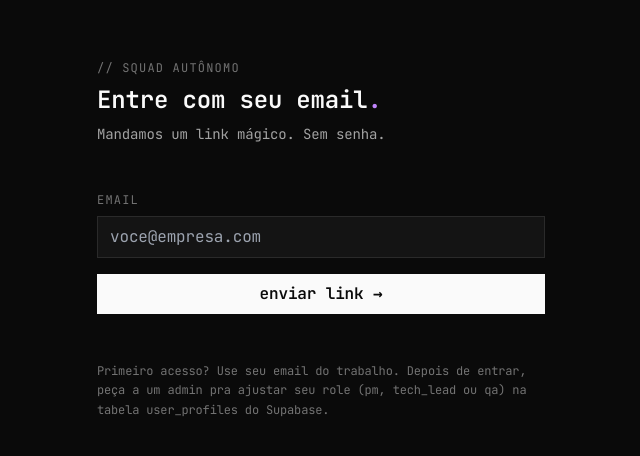
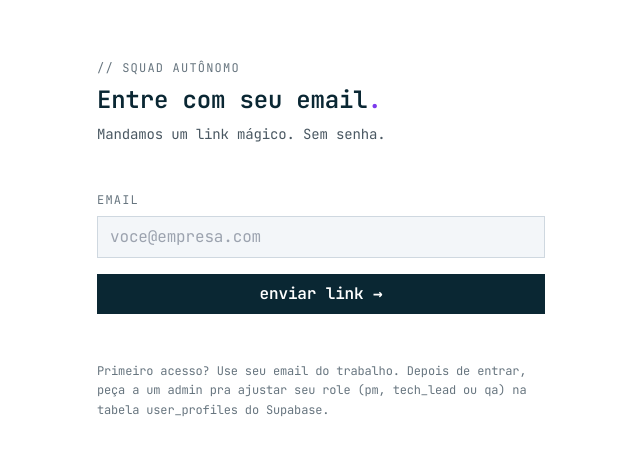
Before and after one commit to EMigotto/Squad-autonoma, a Next.js app: page /login in a window 1280 px wide. Shown: the part 160-616 px from the top of the page, without its empty margins (319-959 px from the left). Built offline with nearby package versions, Linux system fonts and the light colour scheme.

Commit message:
Add files via upload

```diff
--- a/app/api/projects/route.ts
+++ b/app/api/projects/route.ts
@@ -82,7 +82,7 @@ export async function POST(req: Request) {
         app_type: body.app_type === "existing" ? "existing" : "new",
         app_kind: body.app_kind ?? null,
         tech_stack: body.tech_stack ?? null,
-        instructions_path: body.instructions_path || "CLAUDE.md",
+        instructions_path: body.instructions_path || "AGENTS.md",
         created_by: user.id,
       })
       .select()
--- a/app/globals.css
+++ b/app/globals.css
@@ -40,16 +40,17 @@ body {
 
 /* Focus ring — sharp, no rounded blur */
 *:focus-visible {
-  outline: 1px solid #fbbf24;
+  outline: 1px solid #00AEEF;
   outline-offset: 2px;
 }
 
-/* Cards: subtle grain background for texture */
+/* Cards: superfície clara com leve profundidade (tema Cielo) */
 .card-surface {
   background: linear-gradient(
     180deg,
-    rgba(255, 255, 255, 0.02) 0%,
-    rgba(255, 255, 255, 0) 100%
+    rgba(10, 39, 51, 0.015) 0%,
+    rgba(10, 39, 51, 0) 100%
   );
-  background-color: #141414;
+  background-color: #ffffff;
+  border-color: #e4eaef;
 }
--- a/app/settings/page.tsx
+++ b/app/settings/page.tsx
@@ -1208,13 +1208,13 @@ function DreamingSection() {
           </div>
           <div>
             <div className="font-mono text-ink-100 text-[11px] mb-1">2 · consolidação</div>
-            Ao rodar o Dreaming, um agente lê o arquivo de instruções (<code>CLAUDE.md</code>),
+            Ao rodar o Dreaming, um agente lê o arquivo de instruções (<code>AGENTS.md</code>),
             <strong> integra</strong> os aprendizados pendentes (novas convenções, armadilhas a evitar,
             arquitetura esclarecida) e abre um <strong>PR</strong> <code>chore/dreaming-update</code>.
           </div>
           <div>
             <div className="font-mono text-ink-100 text-[11px] mb-1">3 · efeito</div>
-            O <code>CLAUDE.md</code> é injetado no contexto de <strong>toda</strong> sessão de agente.
+            O <code>AGENTS.md</code> é injetado no contexto de <strong>toda</strong> sessão de agente.
             Consolidado lá, o aprendizado passa a guiar PM, Tech Lead, Devs e QA nas próximas features —
             o mesmo erro tende a não se repetir.
           </div>
@@ -1272,7 +1272,7 @@ function DreamingSection() {
       {/* JÁ CONSOLIDADOS */}
       {applied.length > 0 && (
         <details className="text-xs">
-          <summary className="cursor-pointer text-ink-400 hover:text-ink-100">{applied.length} já consolidado(s) no CLAUDE.md · ver histórico</summary>
+          <summary className="cursor-pointer text-ink-400 hover:text-ink-100">{applied.length} já consolidado(s) no AGENTS.md · ver histórico</summary>
           <div className="space-y-1 mt-2">
             {applied.map((l) => (
               <div key={l.id} className="border border-ink-800 px-3 py-2 text-sm text-ink-400">
@@ -1301,7 +1301,7 @@ function ProjectsSection({ configuringId }: { configuringId?: boolean }) {
     app_type: "new",
     app_kind: "app",
     tech_stack: "",
-    instructions_path: "CLAUDE.md",
+    instructions_path: "AGENTS.md",
   });
   const [saving, setSaving] = useState(false);
   const [error, setError] = useState("");
@@ -1445,7 +1445,7 @@ function ProjectsSection({ configuringId }: { configuringId?: boolean }) {
                 label="arquivo de instruções"
                 value={form.instructions_path}
                 onChange={(v) => setForm({ ...form, instructions_path: v })}
-                placeholder="CLAUDE.md"
+                placeholder="AGENTS.md"
               />
             </div>
             {form.app_type === "existing" ? (
@@ -1534,7 +1534,7 @@ function ReposManager() {
   const [newDeps, setNewDeps] = useState("");
   const [newAppType, setNewAppType] = useState("new");
   const [newStack, setNewStack] = useState("");
-  const [newInstr, setNewInstr] = useState("CLAUDE.md");
+  const [newInstr, setNewInstr] = useState("AGENTS.md");
   const [adding, setAdding] = useState(false);
   const [error, setError] = useState("");
 
@@ -1562,7 +1562,7 @@ function ReposManager() {
         depends_on: newDeps.trim(),
         app_type: newAppType,
         tech_stack: newStack.trim(),
-        instructions_path: newInstr.trim() || "CLAUDE.md",
+        instructions_path: newInstr.trim() || "AGENTS.md",
       }),
     });
     const data = await res.json();
@@ -1724,7 +1724,7 @@ function ReposManager() {
             type="text"
             value={newInstr}
             onChange={(e) => setNewInstr(e.target.value)}
-            placeholder="CLAUDE.md"
+            placeholder="AGENTS.md"
             className="w-full bg-ink-900 border border-ink-700 px-2 py-1.5 text-sm focus:border-discovery focus:outline-none"
           />
         </div>
--- a/public/manual-content.html
+++ b/public/manual-content.html
@@ -9,9 +9,9 @@
 <link href="https://fonts.googleapis.com/css2?family=JetBrains+Mono:wght@400;500;700;800&family=Newsreader:ital,opsz,wght@0,6..72,400;0,6..72,500;0,6..72,600;1,6..72,400&display=swap" rel="stylesheet">
 <style>
   :root{
-    --navy:#00141f; --navy-2:#00263A; --surface:#012c42; --surface-2:#013A57;
-    --turq:#00AEEF; --green:#A6CE39; --amber:#f5b941; --rose:#ff6b6b;
-    --ink:#e8f1f5; --ink-2:#a7c0cd; --ink-3:#6f8a98; --line:#0c3650; --line-2:#0a2c40;
+    --navy:#ffffff; --navy-2:#06283a; --surface:#f4f8fa; --surface-2:#eef3f7;
+    --turq:#0a6f97; --green:#5f8f17; --amber:#a8730a; --rose:#c0392b;
+    --ink:#0a2733; --ink-2:#41545f; --ink-3:#5f7480; --line:#dde6ec; --line-2:#e8eef3;
     --mono:"JetBrains Mono",ui-monospace,monospace;
     --serif:"Newsreader",Georgia,serif;
   }
@@ -49,7 +49,7 @@
   @keyframes rise{from{opacity:0;transform:translateY(14px)}to{opacity:1;transform:none}}
 
   /* TOC */
-  nav.toc{position:sticky;top:0;z-index:20;background:rgba(0,20,31,.86);
+  nav.toc{position:sticky;top:0;z-index:20;background:rgba(255,255,255,.88);
     backdrop-filter:blur(10px);border-bottom:1px solid var(--line);padding:12px 0}
   nav.toc ol{list-style:none;margin:0;padding:0;display:flex;gap:6px 18px;flex-wrap:wrap;
     font-family:var(--mono);font-size:11.5px;letter-spacing:.05em;text-transform:uppercase}
@@ -64,7 +64,7 @@
   h3{font-weight:700;font-size:19px;color:var(--ink);margin:34px 0 8px;letter-spacing:-.01em}
   p{margin:0 0 16px;color:#dbe8ee}
   .muted{color:var(--ink-2)}
-  strong{color:#fff;font-weight:600}
+  strong{color:#06222e;font-weight:600}
   ul,ol.steps{margin:0 0 18px;padding-left:0;list-style:none}
   ul li{position:relative;padding-left:22px;margin:8px 0;color:#dbe8ee}
   ul li::before{content:"▸";position:absolute;left:0;color:var(--turq);font-family:var(--mono)}
@@ -77,17 +77,17 @@
   /* CARD GRID */
   .grid{display:grid;gap:14px;margin:22px 0}
   .g2{grid-template-columns:1fr 1fr}.g3{grid-template-columns:1fr 1fr 1fr}.g4{grid-template-columns:repeat(4,1fr)}
-  .card{background:linear-gradient(180deg,var(--surface),rgba(1,44,66,.4));
+  .card{background:linear-gradient(180deg,#ffffff,var(--surface));
     border:1px solid var(--line);border-radius:8px;padding:18px 18px}
   .card .tag{font-size:10.5px;letter-spacing:.18em;text-transform:uppercase;color:var(--turq);margin-bottom:6px}
-  .card h4{font-family:var(--mono);font-size:15px;margin:0 0 6px;color:#fff;font-weight:700}
+  .card h4{font-family:var(--mono);font-size:15px;margin:0 0 6px;color:#06222e;font-weight:700}
   .card p{font-size:14.5px;margin:0;color:var(--ink-2);line-height:1.55}
 
   /* AGENT FLOW */
   .flow{display:flex;flex-wrap:wrap;gap:8px;align-items:stretch;margin:24px 0}
   .stage{flex:1;min-width:150px;background:var(--surface);border:1px solid var(--line);border-radius:8px;padding:14px;position:relative}
   .stage .st-n{font-family:var(--mono);font-size:10px;color:var(--ink-3);letter-spacing:.15em}
-  .stage h4{font-family:var(--mono);font-size:14px;color:#fff;margin:4px 0 2px}
+  .stage h4{font-family:var(--mono);font-size:14px;color:#06222e;margin:4px 0 2px}
   .stage .ag{font-family:var(--mono);font-size:11.5px;color:var(--green);margin-bottom:6px}
   .stage p{font-size:13px;color:var(--ink-2);margin:0;line-height:1.5}
   .stage .gate{position:absolute;right:-5px;top:50%;transform:translateY(-50%);z-index:2;
@@ -101,19 +101,19 @@
   thead th{font-size:11px;letter-spacing:.08em;text-transform:uppercase;color:var(--turq);
     background:rgba(0,174,239,.06);position:sticky;top:0}
   tbody tr:hover{background:rgba(0,174,239,.04)}
-  td.feat{font-family:var(--mono);font-weight:500;color:#fff;font-size:13px}
+  td.feat{font-family:var(--mono);font-weight:500;color:#06222e;font-size:13px}
   .yes{color:var(--green);font-family:var(--mono)} .no{color:var(--rose);font-family:var(--mono)}
   .partial{color:var(--amber);font-family:var(--mono)}
   .hl{background:rgba(166,206,57,.05)}
   .hl td:first-child{border-left:3px solid var(--green)}
 
   /* CALLOUT */
-  .callout{border-left:3px solid var(--green);background:rgba(166,206,57,.06);
+  .callout{border-left:3px solid var(--green);background:rgba(95,143,23,.07);
     padding:16px 20px;border-radius:0 8px 8px 0;margin:22px 0}
-  .callout.warn{border-color:var(--amber);background:rgba(245,185,65,.06)}
+  .callout.warn{border-color:var(--amber);background:rgba(168,115,10,.07)}
   .callout .tag{font-family:var(--mono);font-size:11px;letter-spacing:.16em;text-transform:uppercase;color:var(--green);display:block;margin-bottom:5px}
   .callout.warn .tag{color:var(--amber)}
-  .callout p{margin:0;font-size:15px;color:#e6f0d8}
+  .callout p{margin:0;font-size:15px;color:#21333d}
 
   /* DIAGRAM */
   .diagram{background:radial-gradient(700px 400px at 50% 0%, rgba(0,174,239,.08), transparent 60%),var(--navy-2);
@@ -128,11 +128,11 @@
   .role-h{display:flex;align-items:center;gap:12px;margin-bottom:6px}
   .role-h h3{margin:0}
   .role-badge{font-family:var(--mono);font-weight:800;font-size:12px;letter-spacing:.06em;
-    color:var(--navy);padding:4px 9px;border-radius:5px}
-  .role-badge.pm{background:var(--turq)} .role-badge.tl{background:#7fb2ff}
-  .role-badge.dev{background:var(--green)} .role-badge.qa{background:var(--amber)}
+    color:#ffffff;padding:4px 9px;border-radius:5px}
+  .role-badge.pm{background:#0a85b8} .role-badge.tl{background:#4f7bd6}
+  .role-badge.dev{background:#5f8f17} .role-badge.qa{background:#b8730b}
   figure.shot{margin:26px 0;border:1px solid var(--line);border-radius:10px;overflow:hidden;
-    background:var(--navy-2)}
+    background:var(--surface)}
   figure.shot img{width:100%;display:block;border-bottom:1px solid var(--line)}
   figure.shot figcaption{font-family:var(--mono);font-size:12px;color:var(--ink-2);
     padding:10px 14px;line-height:1.5}
--- a/tailwind.config.ts
+++ b/tailwind.config.ts
@@ -12,22 +12,28 @@ const config: Config = {
         mono: ["var(--font-mono)", "ui-monospace", "monospace"],
       },
       colors: {
+        // Tema CLARO (Cielo). A escala é invertida em relação ao tema dark
+        // anterior: 950 = fundo branco ... 100 = texto navy. Assim as classes
+        // existentes (bg-ink-950, text-ink-100, border-ink-800, ...) passam a
+        // render­izar claro sem precisar editar componente por componente.
         ink: {
-          950: "#0a0a0a",
-          900: "#141414",
-          800: "#1f1f1f",
-          700: "#2a2a2a",
-          600: "#3a3a3a",
-          400: "#737373",
-          300: "#a3a3a3",
-          100: "#fafafa",
+          950: "#ffffff", // fundo da página
+          900: "#f3f6f9", // superfícies / cards
+          800: "#e4eaef", // bordas sutis / hover
+          700: "#cfd8e0", // bordas / inputs
+          600: "#aeb9c4", // borda forte / divisores
+          500: "#8a97a3", // texto bem suave
+          400: "#67757f", // texto suave (legível no branco)
+          300: "#4a5862", // texto secundário
+          200: "#27343d", // texto secundário forte
+          100: "#0a2733", // texto principal (navy Cielo)
         },
-        // stage accents — each column gets one
-        discovery: "#c084fc",
-        planning: "#fbbf24",
-        development: "#60a5fa",
-        qa: "#4ade80",
-        done: "#737373",
+        // acentos por etapa — ajustados pra contraste em fundo claro
+        discovery: "#7c3aed",   // roxo
+        planning: "#b8730b",    // âmbar
+        development: "#0086b8", // azul Cielo
+        qa: "#1a8a4a",          // verde
+        done: "#64748b",        // slate
       },
     },
   },
```
Also changed, not shown: 1 other file (tests, documents, lock files or other folders).
